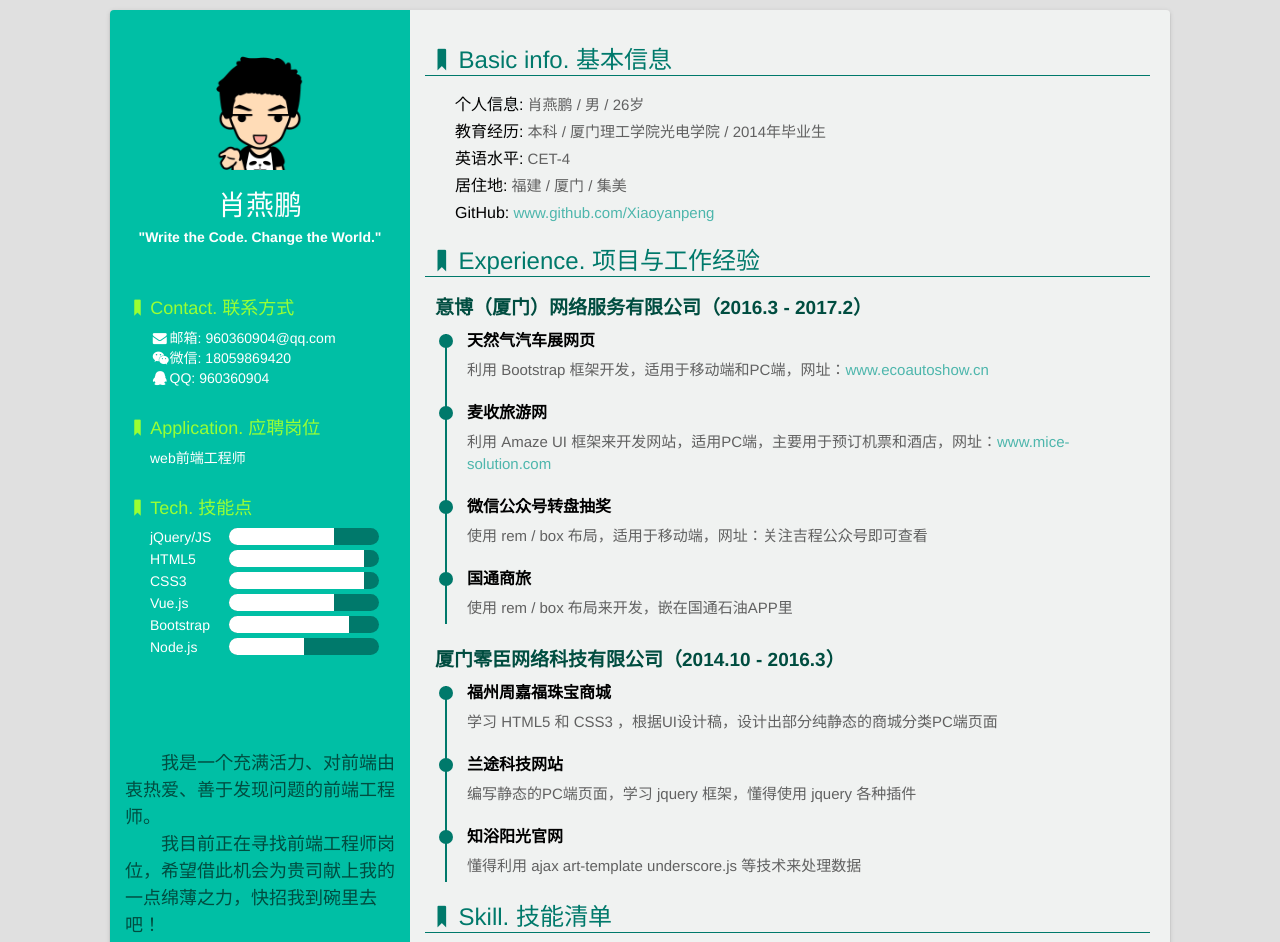
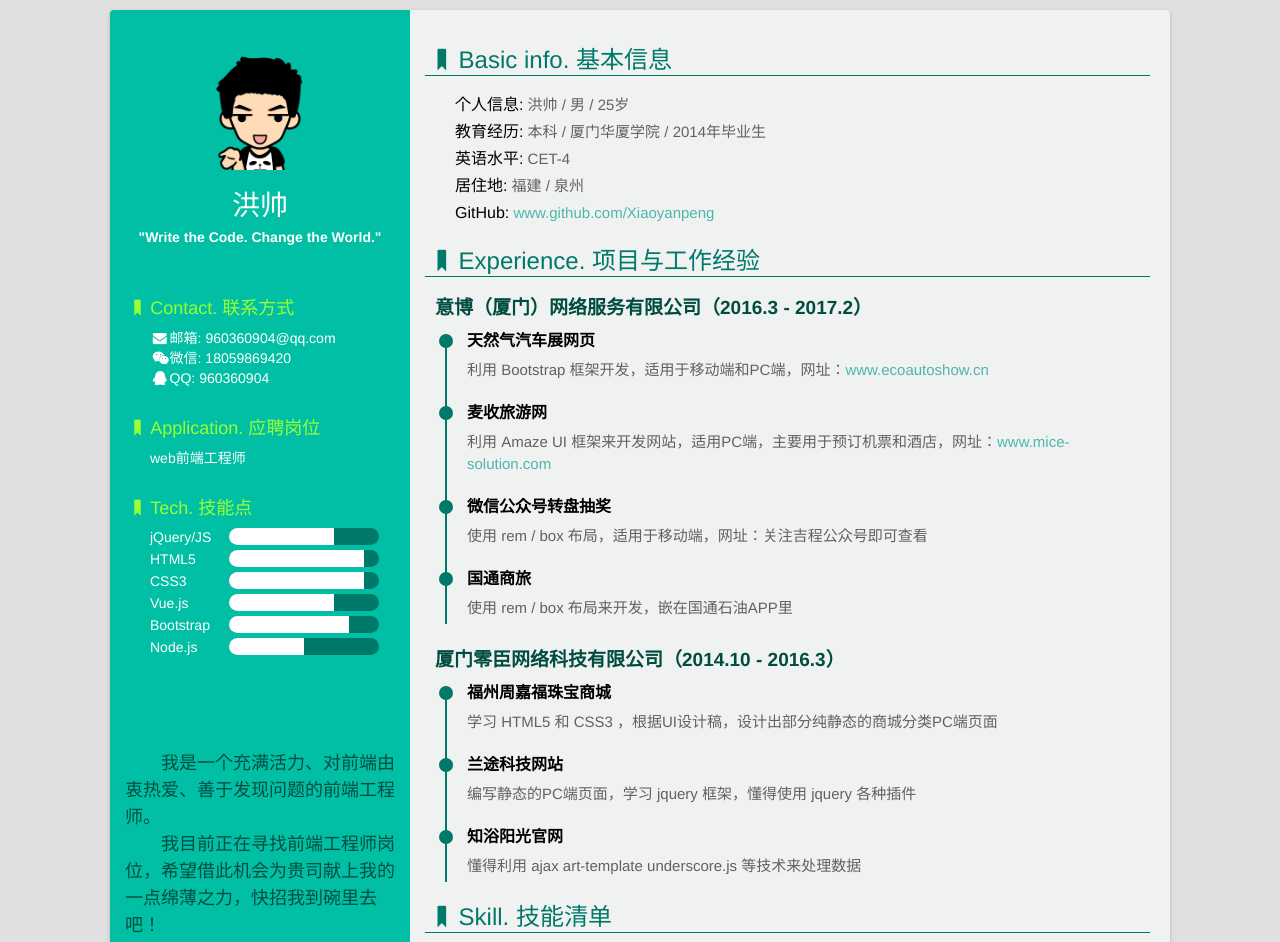
Before and after one commit to HonShuai/HonShuai.github.io, a plain HTML site: page index.html in a window 1280 px wide. Shown: the top 942 px of the page. Drawn offline with Linux system fonts and the light colour scheme.

Commit message:
洪帅的简历

```diff
--- a/index.html
+++ b/index.html
@@ -1,27 +1,35 @@
 <!DOCTYPE html>
 <html>
+
 <head>
     <meta charset="UTF-8">
-    <title>肖燕鹏的简历</title>
+    <title>洪帅的简历</title>
     <link rel="stylesheet" href="dist/css/style.min.css">
     <link rel="stylesheet" href="dist/css/fontello.min.css">
     <script>
-        (function(i,s,o,g,r,a,m){i['GoogleAnalyticsObject']=r;i[r]=i[r]||function(){
-                    (i[r].q=i[r].q||[]).push(arguments)},i[r].l=1*new Date();a=s.createElement(o),
-                m=s.getElementsByTagName(o)[0];a.async=1;a.src=g;m.parentNode.insertBefore(a,m)
-        })(window,document,'script','//www.google-analytics.com/analytics.js','ga');
+        (function(i, s, o, g, r, a, m) {
+            i['GoogleAnalyticsObject'] = r;
+            i[r] = i[r] || function() {
+                (i[r].q = i[r].q || []).push(arguments)
+            }, i[r].l = 1 * new Date();
+            a = s.createElement(o),
+                m = s.getElementsByTagName(o)[0];
+            a.async = 1;
+            a.src = g;
+            m.parentNode.insertBefore(a, m)
+        })(window, document, 'script', '//www.google-analytics.com/analytics.js', 'ga');
 
         ga('create', 'UA-48084758-4', 'auto');
         ga('send', 'pageview');
-
     </script>
 </head>
+
 <body>
     <div class="container">
         <div class="sidebar">
             <div class="title">
                 <img src="img/head.png">
-                <h1>肖燕鹏</h1>
+                <h1>洪帅</h1>
                 <h2>"Write the Code. Change the World."</h2>
             </div>
             <ul class="side-info">
@@ -84,11 +92,11 @@
             <ul class="main-info">
                 <li class="someRight">
                     <dt><i class="icon-bookmark"></i>Basic info. 基本信息</dt>
-                    <dd><span>个人信息:</span> 肖燕鹏 / 男 / 26岁</dd>
-                    <dd><span>教育经历:</span> 本科 / 厦门理工学院光电学院 / 2014年毕业生</dd>
+                    <dd><span>个人信息:</span> 洪帅 / 男 / 25岁</dd>
+                    <dd><span>教育经历:</span> 本科 / 厦门华厦学院 / 2014年毕业生</dd>
                     <dd><span>英语水平:</span> CET-4</dd>
-                    <dd><span>居住地:</span> 福建 / 厦门 / 集美</dd>
-                    <dd><span>GitHub:</span> <a href="https://www.github.com/Xiaoyanpeng" target="_blank">www.github.com/Xiaoyanpeng</a></dd>
+                    <dd><span>居住地:</span> 福建 / 泉州 </dd>
+                    <dd><span>GitHub:</span> <a href="https://www.github.com/Honshuai" target="_blank">www.github.com/Xiaoyanpeng</a></dd>
                 </li>
                 <li>
                     <dt><i class="icon-bookmark"></i>Experience. 项目与工作经验</dt>
@@ -185,4 +193,5 @@
         <p> &copy; 肖燕鹏 (https://github.com/Xiaoyanpeng) 版权所有 2017年</p>
     </footer>
 </body>
+
 </html>
```
